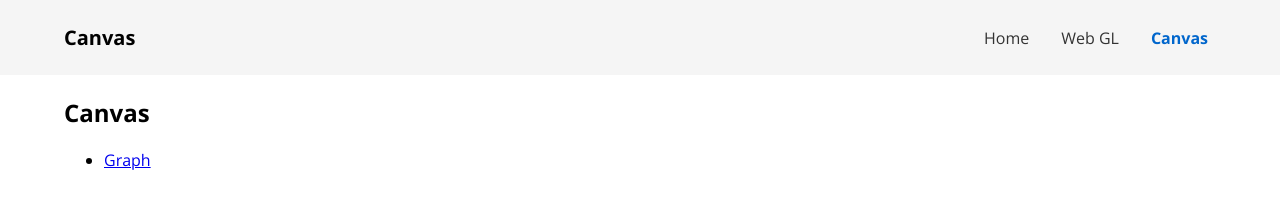
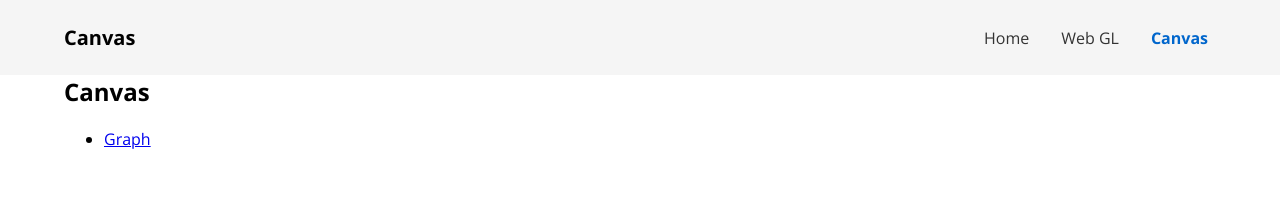
Before and after one commit to luketurnbull/browser-deep-dive, a plain HTML site: page pages/canvas/index.html in a window 1280 px wide. Drawn offline with nearby package versions, Linux system fonts and the light colour scheme.

Commit message:
Removed extra margin

```diff
--- a/src/styles/base.css
+++ b/src/styles/base.css
@@ -32,7 +32,6 @@ main-header {
 .container {
   padding: var(--container-padding);
   max-width: 1200px;
-  margin: 6rem auto;
 }
 
 base-layout:not(:defined) *,
```
